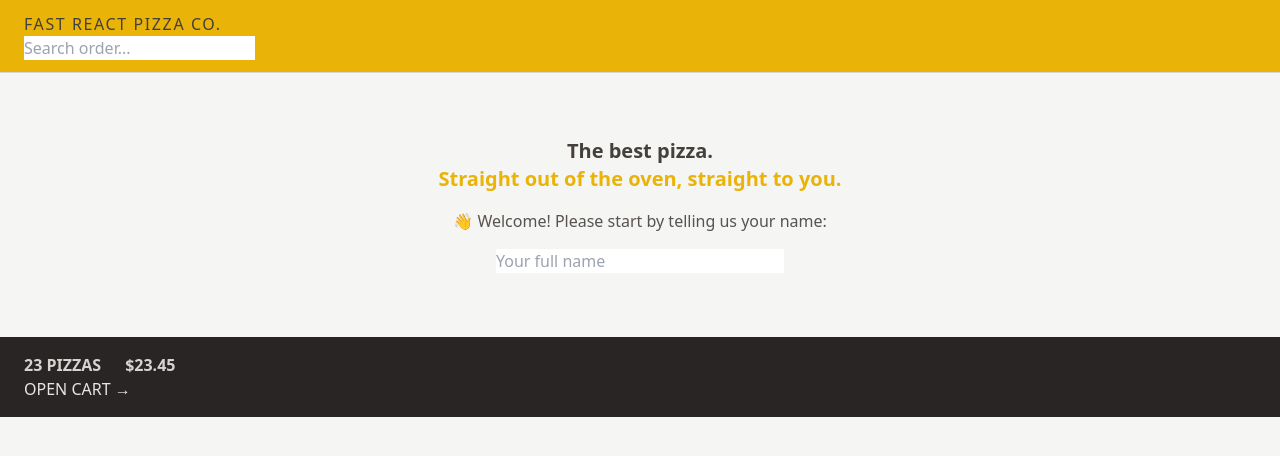
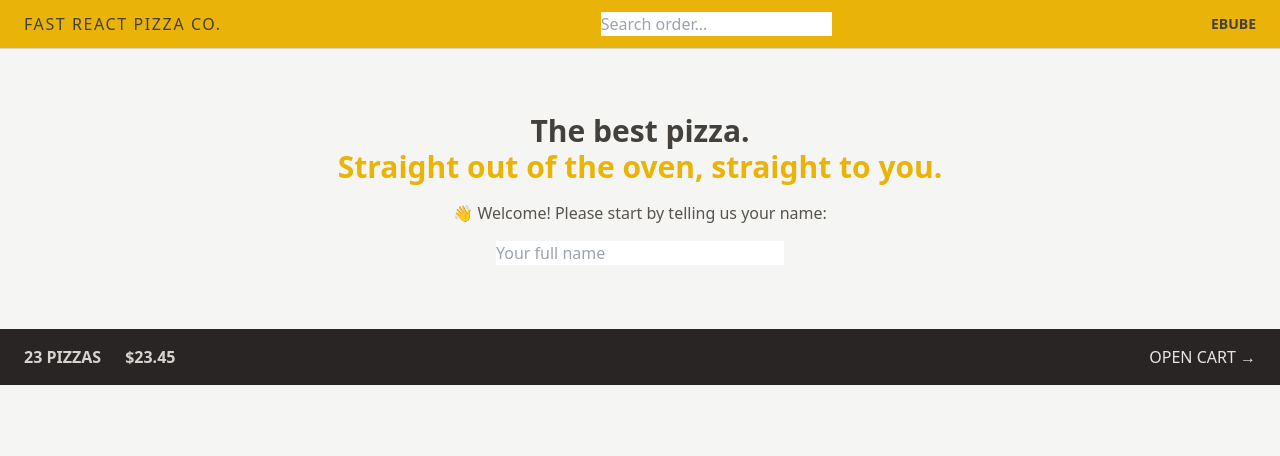
Before and after one commit to williamsconcepts/16-fast-react-pizza, a React (Vite) app: page / in a window 1280 px wide. Shown: the top 456 px of the page. Built offline with nearby package versions, Linux system fonts and the light colour scheme.

Commit message:
Using Flexbox

```diff
--- a/src/features/cart/CartOverview.jsx
+++ b/src/features/cart/CartOverview.jsx
@@ -2,7 +2,7 @@ import { Link } from "react-router-dom";
 
 function CartOverview() {
   return (
-    <div className="bg-stone-800 text-stone-200 uppercase px-4 py-4 text-sm sm:px-6 md:text-base">
+    <div className="flex items-center justify-between bg-stone-800 text-stone-200 uppercase px-4 py-4 text-sm sm:px-6 md:text-base">
       <p className="space-x-4 font-semibold text-stone-300 sm:space-x-6">
         <span>23 pizzas</span>
         <span>$23.45</span>
--- a/src/features/user/Username.jsx
+++ b/src/features/user/Username.jsx
@@ -1,5 +1,5 @@
 function Username() {
-  return <div className="text-sm font-semibold hidden">Ebube</div>;
+  return <div className="text-sm font-semibold hidden md:block">Ebube</div>;
 }
 
 export default Username;
--- a/src/ui/Header.jsx
+++ b/src/ui/Header.jsx
@@ -4,7 +4,7 @@ import Username from "../features/user/Username";
 
 function Header() {
   return (
-    <header className="bg-yellow-500 px-4 py-3 uppercase border-b border-stone-300 sm:px-6">
+    <header className="flex items-center justify-between bg-yellow-500 px-4 py-3 uppercase border-b border-stone-300 sm:px-6">
       <Link to="/" className="tracking-widest">
         Fast React Pizza Co.
       </Link>
--- a/src/ui/Home.jsx
+++ b/src/ui/Home.jsx
@@ -2,8 +2,8 @@ import CreateUser from "../features/user/CreateUser";
 
 function Home() {
   return (
-    <div className="my-10 text-center sm:my-16">
-      <h1 className="mb-4 text-center text-xl font-semibold text-stone-700">
+    <div className="my-10 px-4 text-center sm:my-16">
+      <h1 className="mb-4 text-center text-xl font-semibold md:text-3xl">
         The best pizza.
         <br />
         <span className="text-yellow-500">
```
